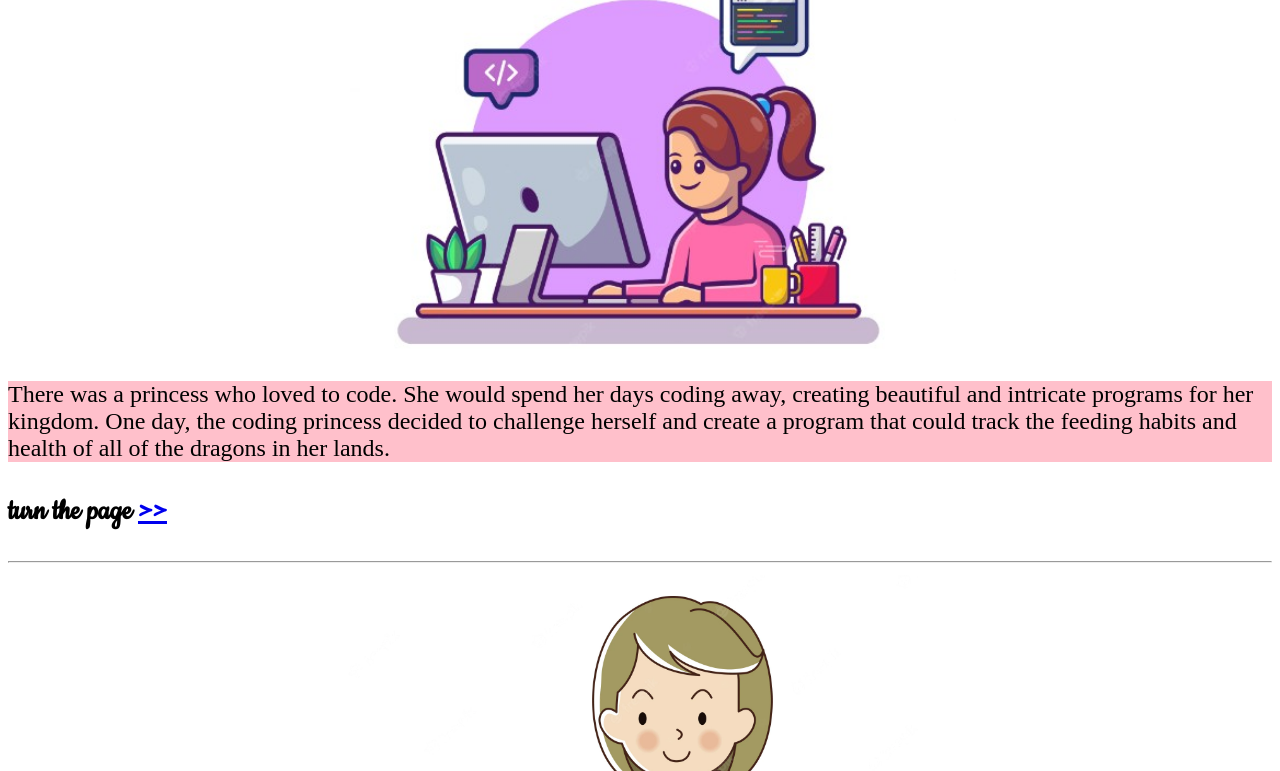
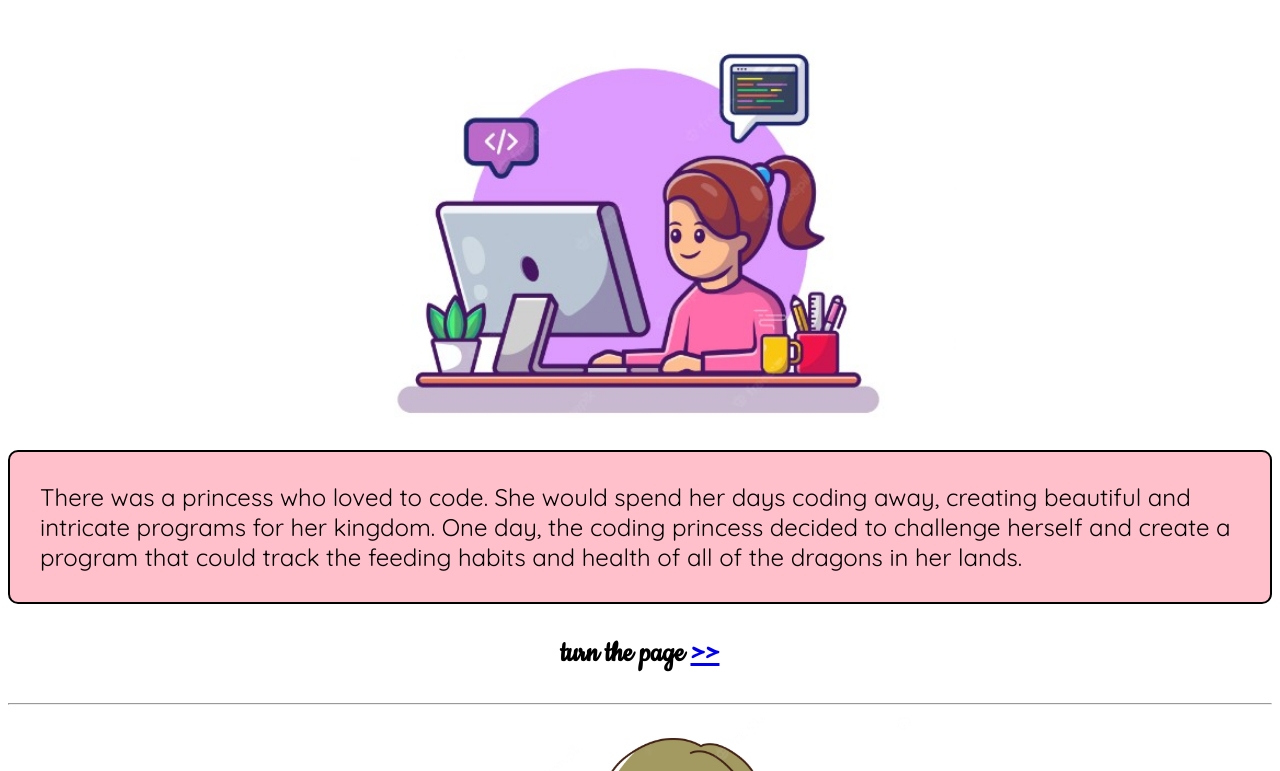
Before and after one commit to Stl-LC101-MAY-2022/js-assignment-4-html-me-something-crlyons, a website: page index.html in a window 1280 px wide. Shown: the part 249-1020 px from the top of the page. Drawn offline with Linux system fonts and the light colour scheme.

Commit message:
text style added

```diff
--- a/index.html
+++ b/index.html
@@ -4,8 +4,12 @@
       <link rel="stylesheet" href="styles.css">
       <title>The Coding Princess &amp; the Dragoncare Program</title>
    </head>
+
    <link rel="stylesheet"
   href="https://fonts.googleapis.com/css?family=Cookie">
+  <link rel="stylesheet"
+  href="https://fonts.googleapis.com/css?family=Quicksand">
+
    <body>
       <section>
          <header><h1 id = "mainHeading">The Coding Princess &amp; the Dragoncare Program</h1></header>
--- a/styles.css
+++ b/styles.css
@@ -5,11 +5,15 @@ body {
     display: block
 }
 
-#mainHeading {
-    color: red;
-    text-align: center;
-    font-size: 50px;
-    font-family: 'Cookie', serif;
+p {
+    font-family: 'Quicksand', serif;
+    background-color: pink;
+    border: 2px solid black;
+    border-radius: 10px;
+    padding-top: 30px;
+    padding-right: 30px;
+    padding-bottom: 30px;
+    padding-left: 30px;
 }
 
 .img {
@@ -22,15 +26,20 @@ body {
 h2 {
     font-family: 'Cookie', serif;
     font-size: 35px;
+    text-align: center;
 }
 
 h3 {
     font-family: 'Cookie', serif;
     font-size: 32px;
+    text-align: center;
 }
 
-p {
-    background-color: pink;
+#mainHeading {
+    color: red;
+    text-align: center;
+    font-size: 50px;
+    font-family: 'Cookie', serif;
 }
 
 .funParagraph {
```
Lines whose indentation alone changed are shown as unchanged.
